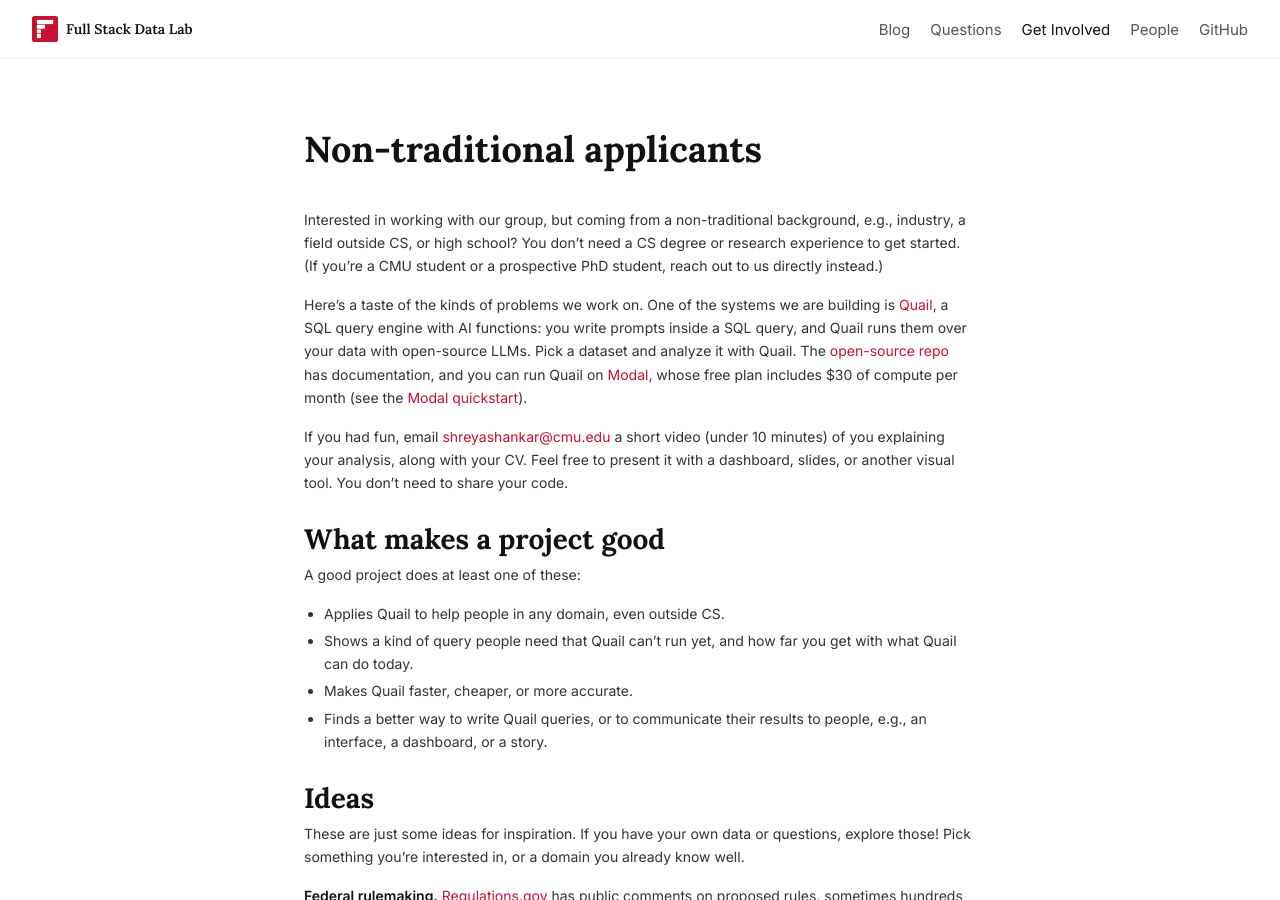
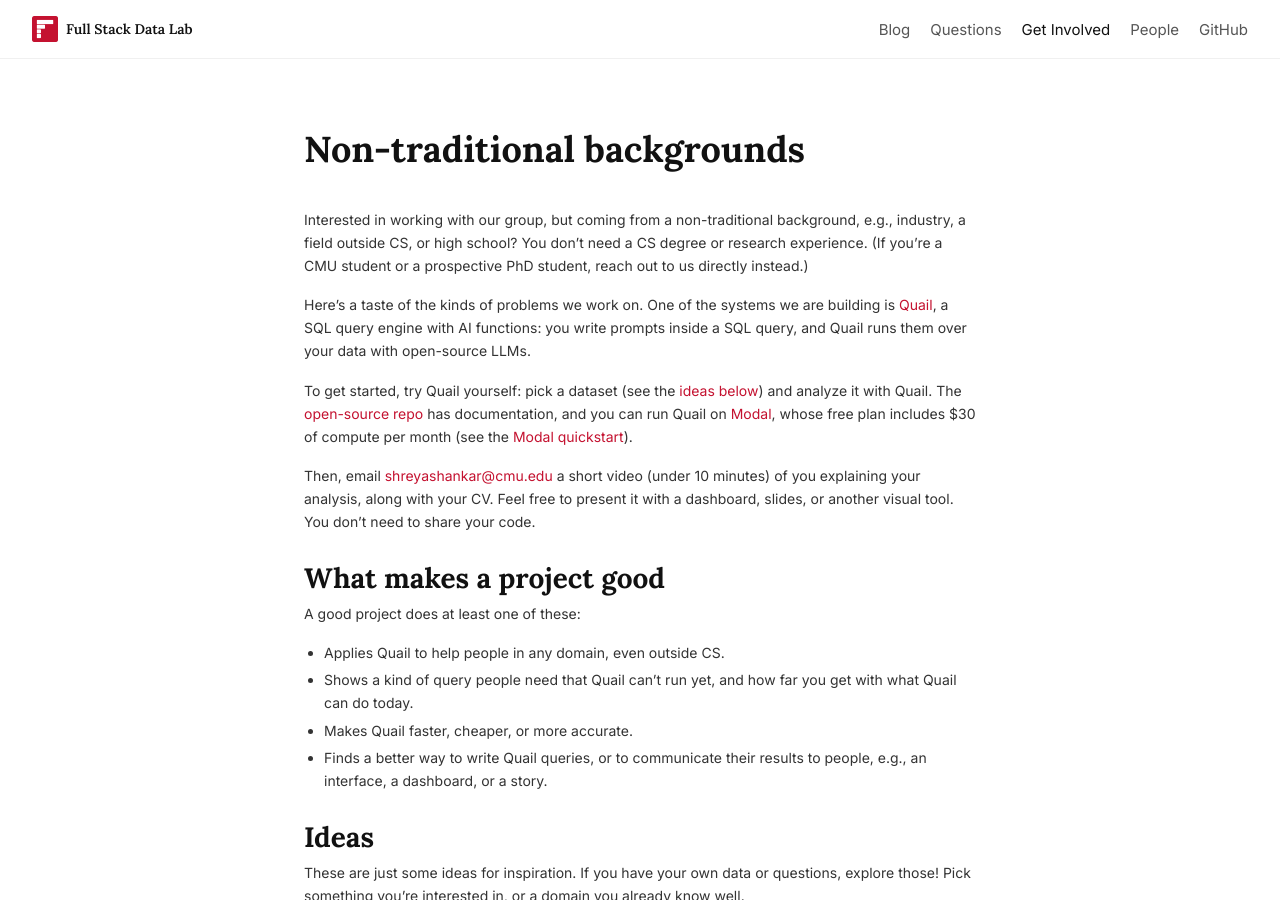
Before and after one commit to fsdatalab/fsdatalab.github.io, a Jekyll site: the page built from non-traditional/index.md, in a window 1280 px wide and 900 px high. Built offline with Jekyll 4.4.1, drawn with Linux system fonts in a browser that asks for light colours.

Commit message:
Rename the page to Non-Traditional Backgrounds at /non-traditional/
Also split the Quail intro from the call to try it, and ask for the video
without the "if you had fun" framing.

Co-Authored-By: Claude Opus 5.5 <noreply@anthropic.com>
Claude-Session: https://claude.ai/code/session_012G22YKeXbXrH69ndHfe99f

```diff
--- a/_includes/nav.html
+++ b/_includes/nav.html
@@ -6,7 +6,7 @@
   <ul class="nav-links">
     <li><a href="{{ '/blog/' | relative_url }}" {% if page.url contains '/blog' or page.layout == 'post' %}class="active"{% endif %}>Blog</a></li>
     <li><a href="{{ '/questions/' | relative_url }}" {% if page.url contains '/questions' %}class="active"{% endif %}>Questions</a></li>
-    <li><a href="{{ '/get-involved/' | relative_url }}" {% if page.url contains '/get-involved' %}class="active"{% endif %}>Get Involved</a></li>
+    <li><a href="{{ '/non-traditional/' | relative_url }}" {% if page.url contains '/non-traditional' %}class="active"{% endif %}>Get Involved</a></li>
     <li><a href="{{ '/people/' | relative_url }}" {% if page.url contains '/people' %}class="active"{% endif %}>People</a></li>
     <li><a href="https://github.com/fsdatalab" target="_blank" rel="noopener noreferrer">GitHub</a></li>
   </ul>
--- a/index.html
+++ b/index.html
@@ -14,7 +14,7 @@ title: Full Stack Data Lab
   </ul>
   <p class="intro"><strong>Contact:</strong> <a href="mailto:shreyashankar@cmu.edu">shreyashankar@cmu.edu</a></p>
   <div style="background: rgba(196, 18, 48, 0.04); border: 1px solid rgba(196, 18, 48, 0.15); border-radius: 6px; padding: 0.875rem 1rem; margin-bottom: 0.625rem; font-size: 1rem; line-height: 1.65;">
-    <strong>We are hiring!</strong> We are looking for highly motivated and ambitious database, HCI, or AI researchers. PhD applicants: apply through the <a href="https://csd.cmu.edu/academics/doctoral/admissions">CMU CSD</a> or <a href="https://www.hcii.cmu.edu/academics/phd-hci/admissions">HCII</a> PhD applications. Postdocs, undergrads, and masters students: please reach out with why you want to work with us, your CV, and transcript. Don't write your email with AI, please! In industry, outside CS, or in high school? See our page for <a href="{{ '/get-involved/' | relative_url }}">non-traditional applicants</a>.
+    <strong>We are hiring!</strong> We are looking for highly motivated and ambitious database, HCI, or AI researchers. PhD applicants: apply through the <a href="https://csd.cmu.edu/academics/doctoral/admissions">CMU CSD</a> or <a href="https://www.hcii.cmu.edu/academics/phd-hci/admissions">HCII</a> PhD applications. Postdocs, undergrads, and masters students: please reach out with why you want to work with us, your CV, and transcript. Don't write your email with AI, please! In industry, outside CS, or in high school? See our page for <a href="{{ '/non-traditional/' | relative_url }}">non-traditional backgrounds</a>.
   </div>
 
   <div style="background: #f7f7f7; border: 1px solid #ddd; border-radius: 6px; padding: 0.875rem 1rem; margin-bottom: 0.625rem; font-size: 1rem; line-height: 1.65;">
--- a/llms.txt
+++ b/llms.txt
@@ -22,7 +22,7 @@ Lab lead: [Shreya Shankar](https://www.sh-reya.com/). Code: [github.com/fsdatala
 
 ## Getting involved
 
-Non-traditional applicants (in industry, outside CS, or in high school) can start by using Quail to analyze a dataset and sending a short video explaining the analysis. CMU students and prospective PhD students should reach out directly. Details and ideas: {{ '/get-involved/' | absolute_url }}
+People from non-traditional backgrounds (in industry, outside CS, or in high school) can start by using Quail to analyze a dataset and sending a short video explaining the analysis. CMU students and prospective PhD students should reach out directly. Details and ideas: {{ '/non-traditional/' | absolute_url }}
 
 ## Questions about using AI for data and knowledge work
 
--- a/get-involved/index.md
+++ b/non-traditional/index.md
@@ -1,28 +1,30 @@
 ---
 layout: default
-title: Non-Traditional Applicants
-description: "How non-traditional applicants (in industry, outside CS, or in high school) can get involved with the Full Stack Data Lab: use Quail, our open-source AI-SQL engine, to analyze a dataset, and send us a video walking through what you found."
-permalink: /get-involved/
+title: Non-Traditional Backgrounds
+description: "How people from non-traditional backgrounds (in industry, outside CS, or in high school) can get involved with the Full Stack Data Lab: use Quail, our open-source AI-SQL engine, to analyze a dataset, and send us a video walking through what you found."
+permalink: /non-traditional/
 ---
 <article class="content-narrow prose" markdown="1">
 
-<div class="post-header"><h1>Non-traditional applicants</h1></div>
+<div class="post-header"><h1>Non-traditional backgrounds</h1></div>
 
 Interested in working with our group, but coming from a non-traditional
 background, e.g., industry, a field outside CS, or high school? You don't
-need a CS degree or research experience to get started. (If you're a CMU
+need a CS degree or research experience. (If you're a CMU
 student or a prospective PhD student, reach out to us directly instead.)
 
 Here's a taste of the kinds of problems we work on. One of the systems we
 are building is [Quail]({{ '/blog/introducing-quail/' | relative_url }}),
 a SQL query engine with AI functions: you write prompts inside a SQL query,
-and Quail runs them over your data with open-source LLMs. Pick a dataset and
-analyze it with Quail. The [open-source repo](https://github.com/fsdatalab/quail)
+and Quail runs them over your data with open-source LLMs.
+
+To get started, try Quail yourself: pick a dataset (see the [ideas
+below](#ideas)) and analyze it with Quail. The [open-source repo](https://github.com/fsdatalab/quail)
 has documentation, and you can run Quail on [Modal](https://modal.com/pricing),
 whose free plan includes $30 of compute per month (see the [Modal
 quickstart](https://github.com/fsdatalab/quail/blob/d8d31f14f9d5c40d6cf683a74ba860788ce0d500/demos/quickstart_modal.py)).
 
-If you had fun, email [shreyashankar@cmu.edu](mailto:shreyashankar@cmu.edu)
+Then, email [shreyashankar@cmu.edu](mailto:shreyashankar@cmu.edu)
 a short video (under 10 minutes) of you explaining your analysis, along with
 your CV. Feel free to present it with a dashboard, slides, or another visual
 tool. You don't need to share your code.
```
